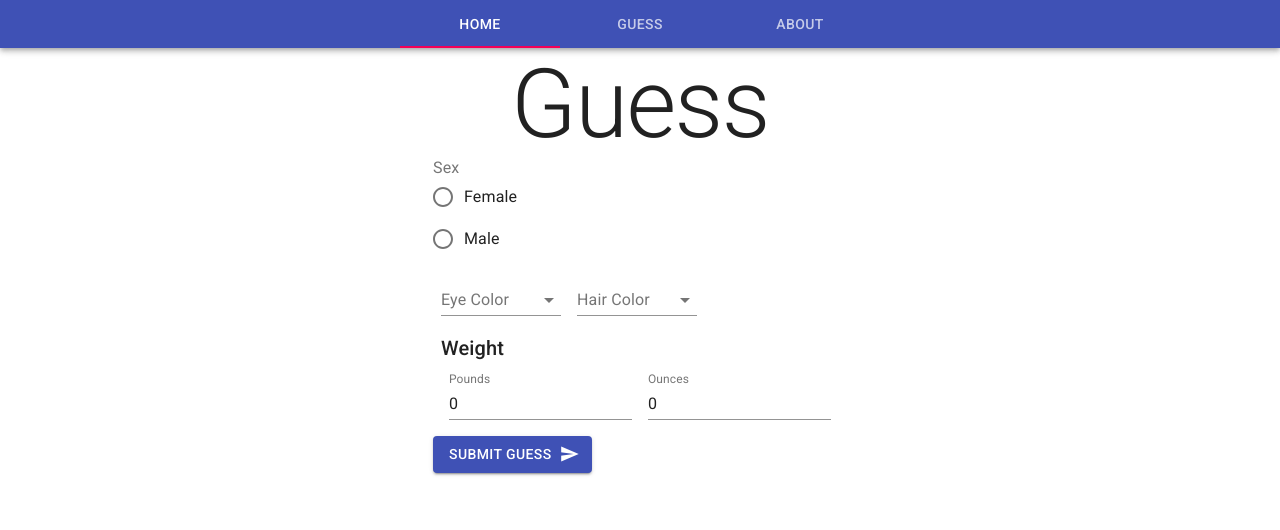
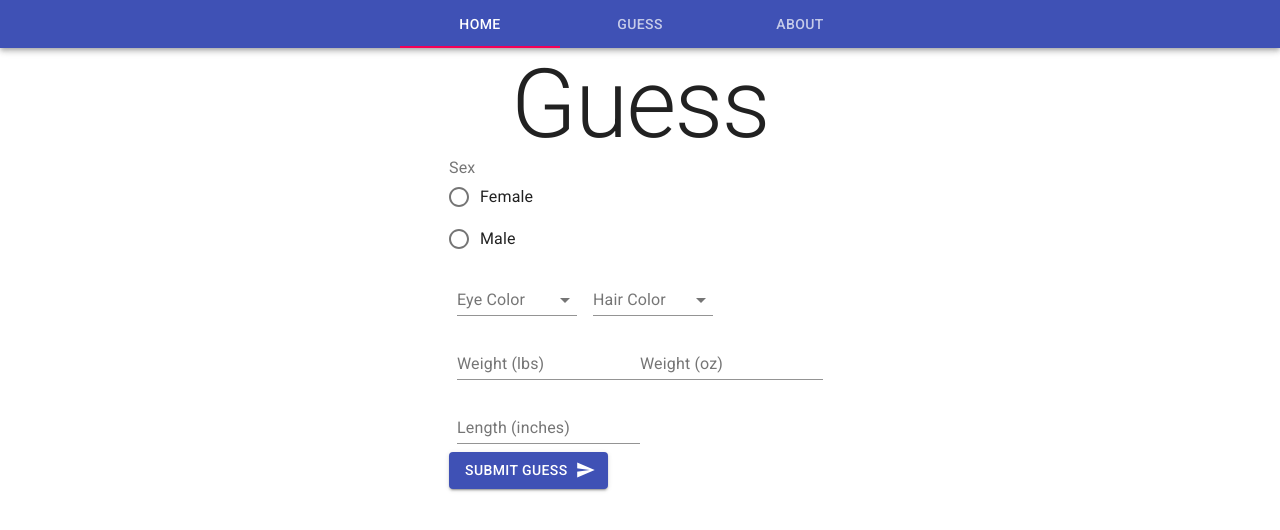
Before and after one commit to SirPotatoIV/babyGamble, a React (Create React App) app: page /guess in a window 1280 px wide. Shown: the top 530 px of the page. Built offline with nearby package versions, Linux system fonts and the light colour scheme; no server answers; the database is empty.

Commit message:
Updated some styling.

```diff
--- a/src/components/GuessForm/GuessForm.js
+++ b/src/components/GuessForm/GuessForm.js
@@ -34,8 +34,8 @@ const GuessForm = () => {
   const [sex, setSex] = useState('');
   const [hairColor, setHairColor] = useState('');
   const [eyeColor, setEyeColor] = useState('');
-  const [weight, setWeight] = useState({ pounds: '0', ounces: '0' });
-  // const [length, setLength] = useState('');
+  const [weight, setWeight] = useState({ pounds: '', ounces: '' });
+  const [length, setLength] = useState('');
   // const [date, setDate] = useState('');
   // const [time, setTime] = useState('');
 
@@ -108,12 +108,10 @@ const GuessForm = () => {
           </FormControl>
         </div>
         <div className={classes.textField}>
-          <Typography variant="h6">Weight</Typography>
           <TextField
-            className={classes.textField}
             id="pounds"
             type="number"
-            label="Pounds"
+            label="Weight (lbs)"
             onChange={(event) => {
               console.log(event.target.value);
               setWeight({ ...weight, pounds: event.target.value });
@@ -121,14 +119,23 @@ const GuessForm = () => {
             value={weight.pounds}
           />
           <TextField
-            className={classes.textField}
             id="ounces"
             type="number"
-            label="Ounces"
+            label="Weight (oz)"
             onChange={(event) =>
               setWeight({ ...weight, ounces: event.target.value })
             }
             value={weight.ounces}
+          />
+        </div>
+        <div>
+          <TextField
+            className={classes.textField}
+            id="length"
+            type="number"
+            label="Length (inches)"
+            onChange={(event) => setLength(event.target.value)}
+            value={length}
           />
         </div>
         <Button
```
Also changed, not shown: 1 other file (tests, documents, lock files or other folders).
